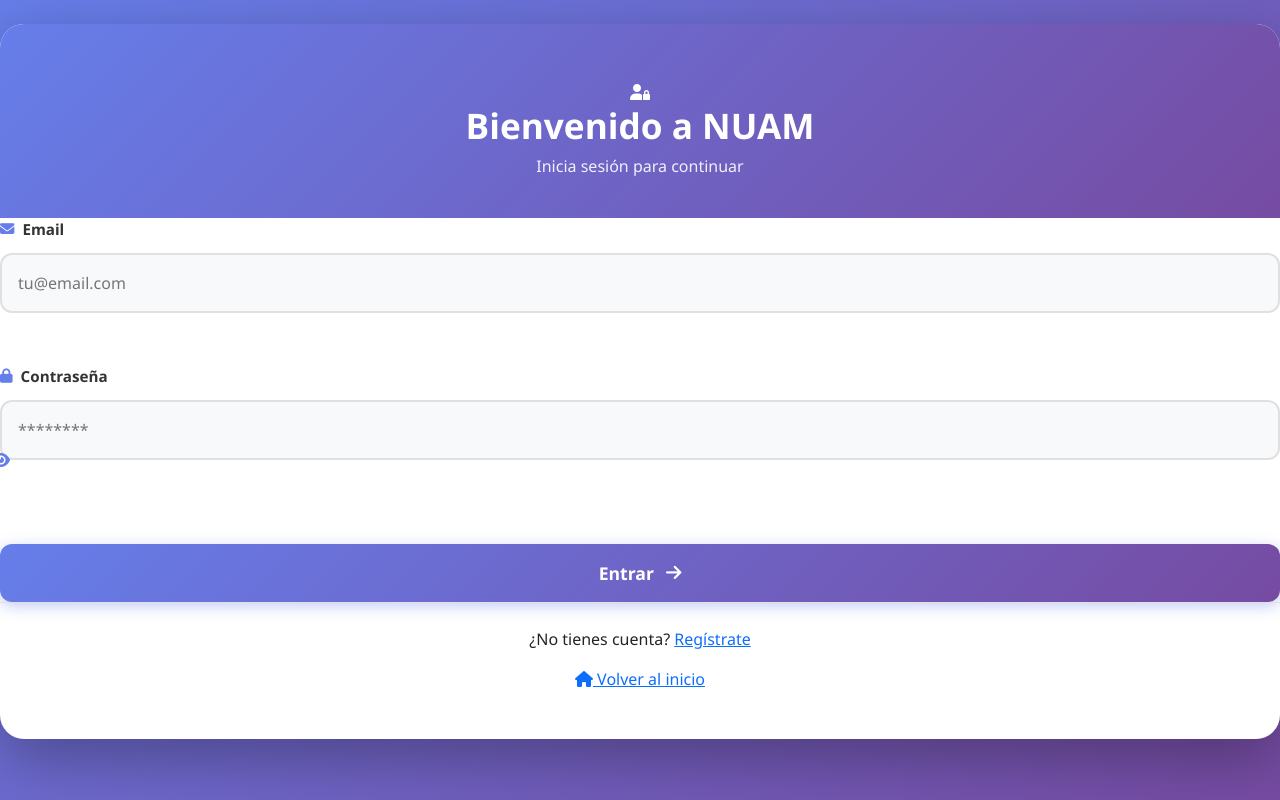
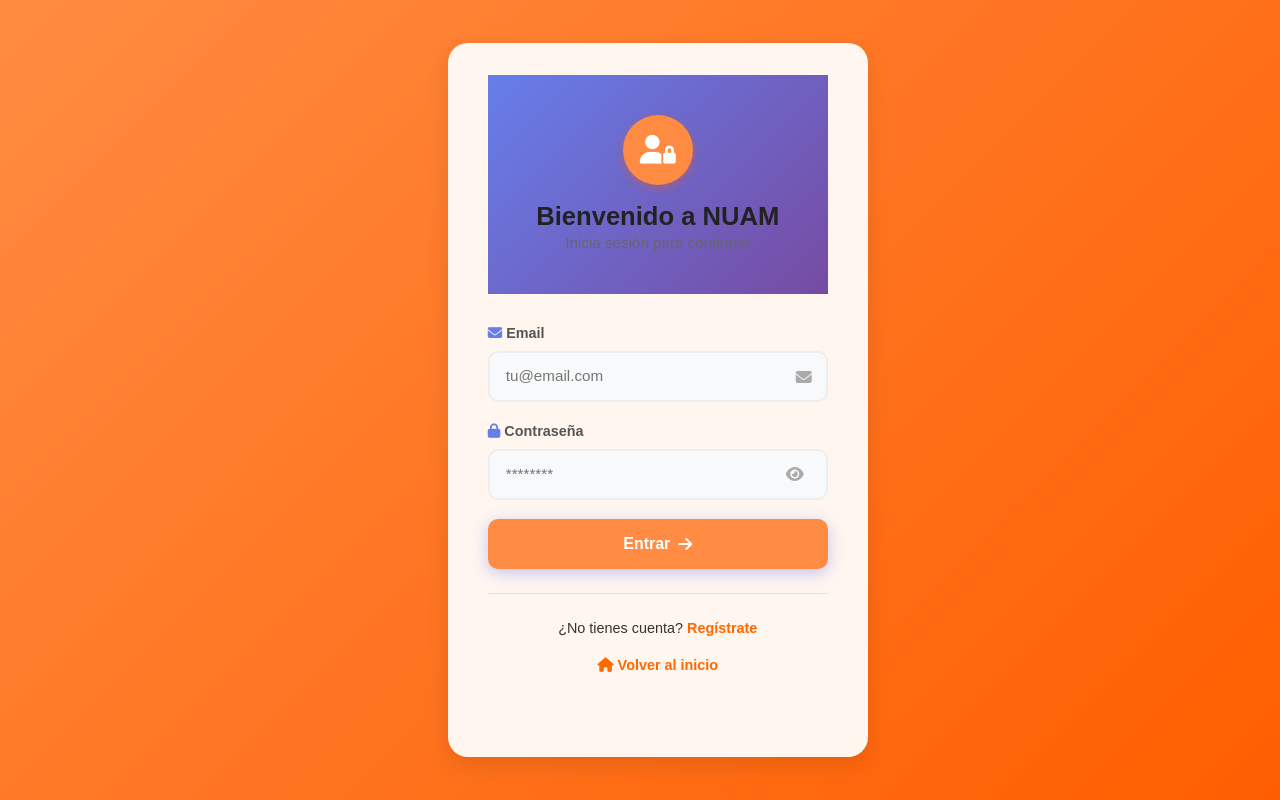
Before and after one commit to sbstn-00/NuamSoft, a Django app: page /login/ in a window 1280 px wide. Run offline with Django 5.2, Linux system fonts and the light colour scheme.

Commit message:
Mejora de dise

```diff
--- a/ItemApp/templates/login_tradicional.html
+++ b/ItemApp/templates/login_tradicional.html
@@ -4,9 +4,175 @@
 {% block title %}Iniciar Sesión - NUAM{% endblock %}
 
 {% block styles %}
+  <link rel="stylesheet" href="https://cdnjs.cloudflare.com/ajax/libs/font-awesome/6.4.0/css/all.min.css">
   <link rel="stylesheet" href="{% static 'css/login_tradicional.css' %}">
-  <link rel="stylesheet" href="https://cdnjs.cloudflare.com/ajax/libs/font-awesome/6.4.0/css/all.min.css">
+  <style>
+    body {
+      background: linear-gradient(135deg, #ff8c42, #ff5e00);
+      min-height: 100vh;
+      display: flex;
+      justify-content: center;
+      align-items: center;
+      font-family: "Poppins", sans-serif;
+      color: #333;
+    }
 
+    .login-card {
+      background: white;
+      border-radius: 20px;
+      box-shadow: 0 8px 25px rgba(0,0,0,0.1);
+      width: 100%;
+      max-width: 420px;
+      padding: 2rem 2.5rem;
+      position: relative;
+      overflow: hidden;
+    }
+
+    .login-card::before {
+      content: "";
+      position: absolute;
+      width: 150%;
+      height: 150%;
+      top: -25%;
+      left: -25%;
+      background: rgba(255, 140, 66, 0.08);
+      transform: rotate(10deg);
+      z-index: 0;
+    }
+
+    .login-card-header {
+      text-align: center;
+      margin-bottom: 1.8rem;
+      position: relative;
+      z-index: 2;
+    }
+
+    .login-logo {
+      background: #ff8c42;
+      color: white;
+      width: 70px;
+      height: 70px;
+      display: flex;
+      align-items: center;
+      justify-content: center;
+      border-radius: 50%;
+      font-size: 1.8rem;
+      margin: 0 auto 1rem;
+      box-shadow: 0 3px 10px rgba(255, 92, 0, 0.4);
+    }
+
+    .login-card-header h1 {
+      font-size: 1.6rem;
+      font-weight: 700;
+      margin: 0;
+      color: #222;
+    }
+
+    .login-card-header p {
+      color: #666;
+      font-size: 0.95rem;
+    }
+
+    .login-form-group {
+      margin-bottom: 1.2rem;
+      position: relative;
+      z-index: 2;
+    }
+
+    .login-label {
+      font-weight: 600;
+      font-size: 0.9rem;
+      color: #555;
+      display: block;
+      margin-bottom: 0.4rem;
+    }
+
+    .login-input-wrapper {
+      position: relative;
+    }
+
+    .login-input {
+      width: 100%;
+      padding: 0.75rem 2.6rem 0.75rem 1rem;
+      border: 2px solid #eee;
+      border-radius: 10px;
+      transition: all 0.3s ease;
+      font-size: 0.95rem;
+    }
+
+    .login-input:focus {
+      border-color: #ff8c42;
+      box-shadow: 0 0 0 3px rgba(255,140,66,0.2);
+      outline: none;
+    }
+
+    .login-input-icon,
+    .login-toggle-password {
+      position: absolute;
+      right: 1rem;
+      top: 50%;
+      transform: translateY(-50%);
+      color: #aaa;
+      cursor: pointer;
+      background: none;
+      border: none;
+    }
+
+    .login-submit-btn {
+      background: #ff8c42;
+      color: white;
+      width: 100%;
+      border: none;
+      padding: 0.8rem;
+      border-radius: 10px;
+      font-weight: 600;
+      font-size: 1rem;
+      transition: all 0.3s ease;
+      display: flex;
+      align-items: center;
+      justify-content: center;
+      gap: 0.5rem;
+    }
+
+    .login-submit-btn:hover {
+      background: #ff6a00;
+      transform: translateY(-1px);
+      box-shadow: 0 4px 10px rgba(255, 106, 0, 0.4);
+    }
+
+    .login-footer {
+      text-align: center;
+      margin-top: 1.5rem;
+      font-size: 0.9rem;
+    }
+
+    .login-footer a {
+      color: #ff6a00;
+      font-weight: 600;
+      text-decoration: none;
+      transition: color 0.3s;
+    }
+
+    .login-footer a:hover {
+      text-decoration: underline;
+    }
+
+    .login-alert {
+      background: #ffe6e6;
+      color: #c00;
+      border-radius: 10px;
+      padding: 0.8rem 1rem;
+      margin-bottom: 1rem;
+      display: flex;
+      align-items: center;
+      gap: 0.7rem;
+      font-size: 0.9rem;
+    }
+
+    .login-alert i {
+      color: #ff6a00;
+    }
+  </style>
 {% endblock %}
 
 {% block content %}
@@ -33,7 +199,7 @@
       </div>
     {% endif %}
 
-      <form method="POST" action="{% url 'login' %}" id="loginForm">
+    <form method="POST" id="loginForm">
       {% csrf_token %}
       {% if request.GET.next %}
         <input type="hidden" name="next" value="{{ request.GET.next }}">
@@ -56,9 +222,10 @@
           </button>
         </div>
       </div>
+
       <button type="submit" class="login-submit-btn">
-      <span>Entrar</span>
-      <i class="fas fa-arrow-right"></i>
+        <span>Entrar</span>
+        <i class="fas fa-arrow-right"></i>
       </button>
     </form>
 
```
